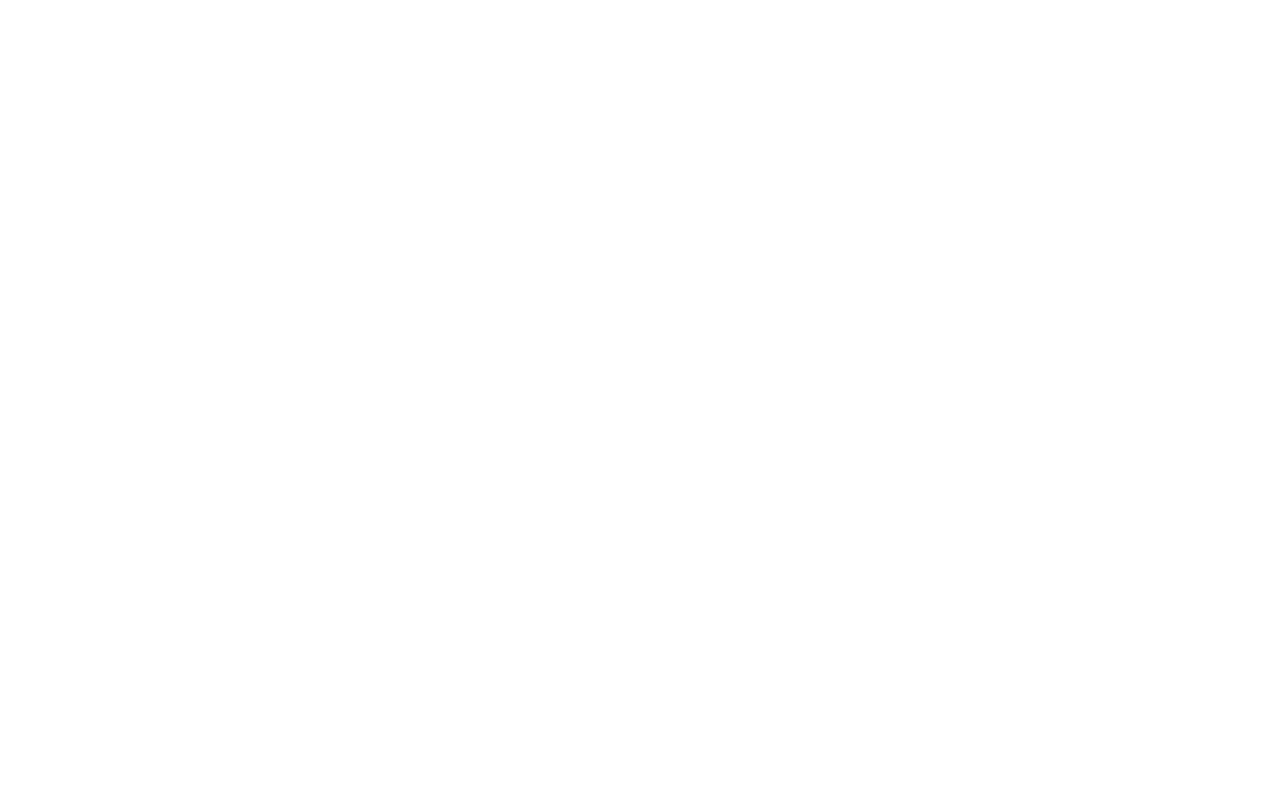
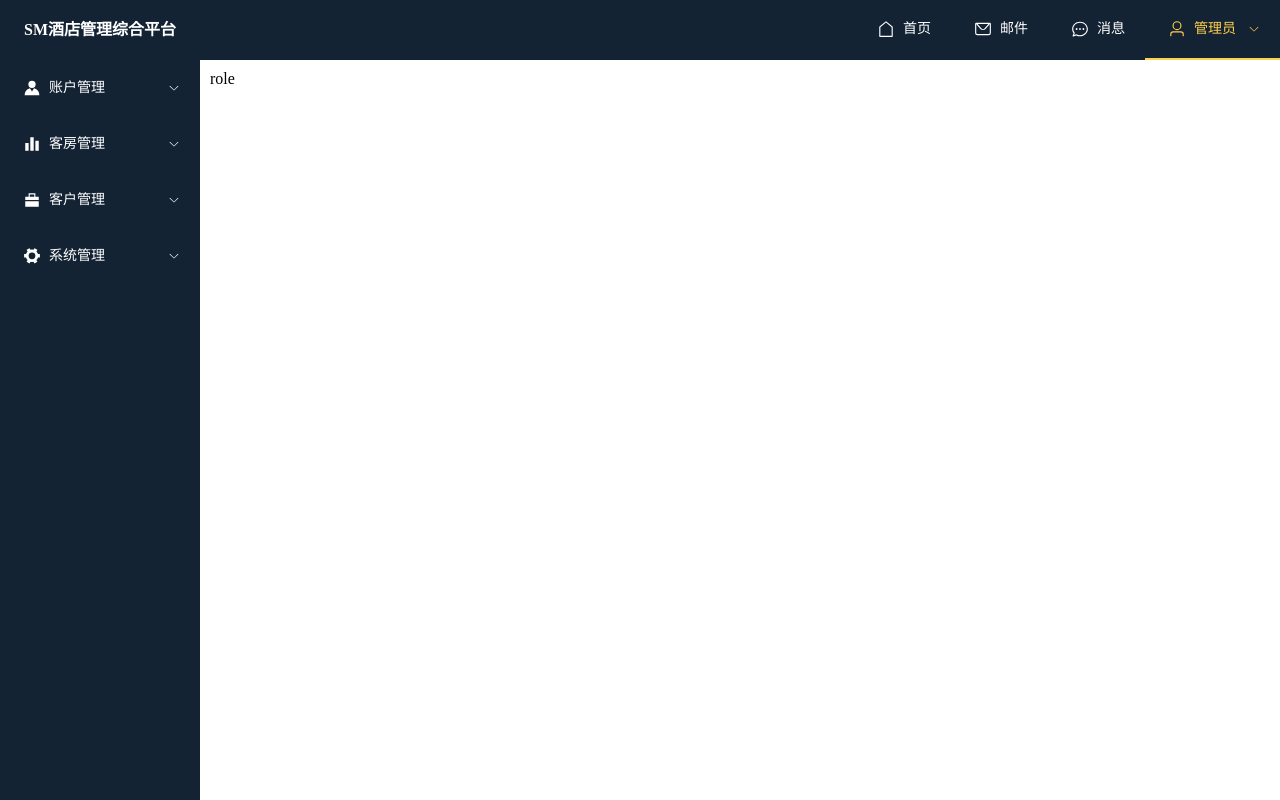
Before and after one commit to cn666278/vue3-hotel-admin-project, a Vue app: page /#/role in a window 1280 px wide. Before the commit this address had no page. Built offline with nearby package versions, Linux system fonts and the light colour scheme.

Commit message:
[+] 添加菜单跳转页面功能 todo: 考虑监听当前路由，动态获取路由path

```diff
--- a/src/views/Main.vue
+++ b/src/views/Main.vue
@@ -3,6 +3,7 @@
     <div class="left">
       <h2>SM酒店管理综合平台</h2>
       <el-menu
+        router
         active-text-color="#ffd04b"
         background-color="#142334"
         class="el-menu-vertical-demo"
@@ -14,64 +15,65 @@
             <el-icon><Avatar /></el-icon>
             <span>账户管理</span>
           </template>
-          <el-menu-item index="1-1">角色管理</el-menu-item>
-          <el-menu-item index="1-2">用户管理</el-menu-item>
+          <el-menu-item index="/role">角色管理</el-menu-item>
+          <el-menu-item index="/user">用户管理</el-menu-item>
         </el-sub-menu>
         <el-sub-menu index="2">
           <template #title>
             <el-icon><Histogram /></el-icon>
             <span>客房管理</span>
           </template>
-          <el-menu-item index="2-1">房型管理</el-menu-item>
-          <el-menu-item index="2-2">房间管理</el-menu-item>
+          <el-menu-item index="/room-type">房型管理</el-menu-item>
+          <el-menu-item index="/room">房间管理</el-menu-item>
         </el-sub-menu>
         <el-sub-menu index="3">
           <template #title>
             <el-icon><Briefcase /></el-icon>
             <span>客户管理</span>
           </template>
-          <el-menu-item index="3-1">入住管理</el-menu-item>
-          <el-menu-item index="3-2">客户订单</el-menu-item>
+          <el-menu-item index="/check-in">入住管理</el-menu-item>
+          <el-menu-item index="/order">客户订单</el-menu-item>
         </el-sub-menu>
         <el-sub-menu index="4">
           <template #title>
             <el-icon><Tools /></el-icon>
             <span>系统管理</span>
           </template>
-          <el-menu-item index="4-1">菜单管理</el-menu-item>
-          <el-menu-item index="4-2">字典管理</el-menu-item>
+          <el-menu-item index="/menu">菜单管理</el-menu-item>
+          <el-menu-item index="/dictionary">字典管理</el-menu-item>
         </el-sub-menu>
       </el-menu>
     </div>
     <div class="right">
       <div class="top">
         <el-menu
+          router
           mode="horizontal"
           background-color="#142334"
           text-color="#fff"
           active-text-color="#ffd04b"
           :ellipsis="false"
         >
-          <el-menu-item index="1">
+          <el-menu-item index="/home">
             <el-icon><House /></el-icon>
             首页
           </el-menu-item>
-          <el-menu-item index="2">
+          <el-menu-item index="/mail">
             <el-icon><Message /></el-icon>
             邮件
           </el-menu-item>
-          <el-menu-item index="3">
+          <el-menu-item index="/message">
             <el-icon><ChatDotRound /></el-icon>
             消息
           </el-menu-item>
-          <el-sub-menu index="4">
+          <el-sub-menu index="admin">
             <template #title>
               <el-icon><User /></el-icon>
               管理员
             </template>
-            <el-menu-item index="2-1">个人中心</el-menu-item>
-            <el-menu-item index="2-2">修改密码</el-menu-item>
-            <el-menu-item index="2-3">退出系统</el-menu-item>
+            <el-menu-item index="/personal">个人中心</el-menu-item>
+            <el-menu-item index="/set-password">修改密码</el-menu-item>
+            <el-menu-item index="">退出登录</el-menu-item>
           </el-sub-menu>
         </el-menu>
       </div>
```
Also changed, not shown: src/router/index.ts (+13 -13 lines).
